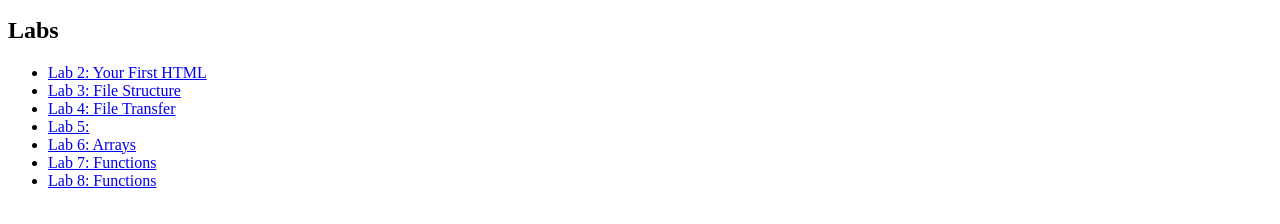
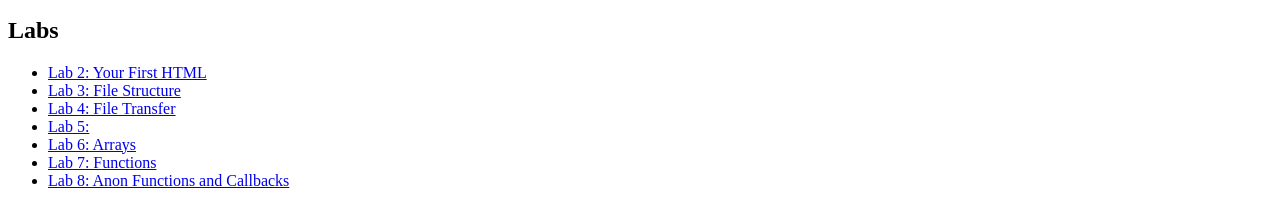
Before and after one commit to JRubioMarquez/cst252, a plain HTML site: page index.html in a window 1280 px wide. Shown: the part 256-480 px from the top of the page. Drawn offline with Linux system fonts and the light colour scheme.

Commit message:
Update index.html

```diff
--- a/index.html
+++ b/index.html
@@ -30,7 +30,7 @@
 			<li><a href="lab5/">Lab 5:</a></li>
 			<li><a href="lab6/">Lab 6: Arrays</a></li>
 			<li><a href="lab7/">Lab 7: Functions</a></li>
-			<li><a href="lab8/">Lab 8: Functions</a></li>
+			<li><a href="lab8/">Lab 8: Anon Functions and Callbacks</a></li>
 		</ul>
 	</div>
 
```
